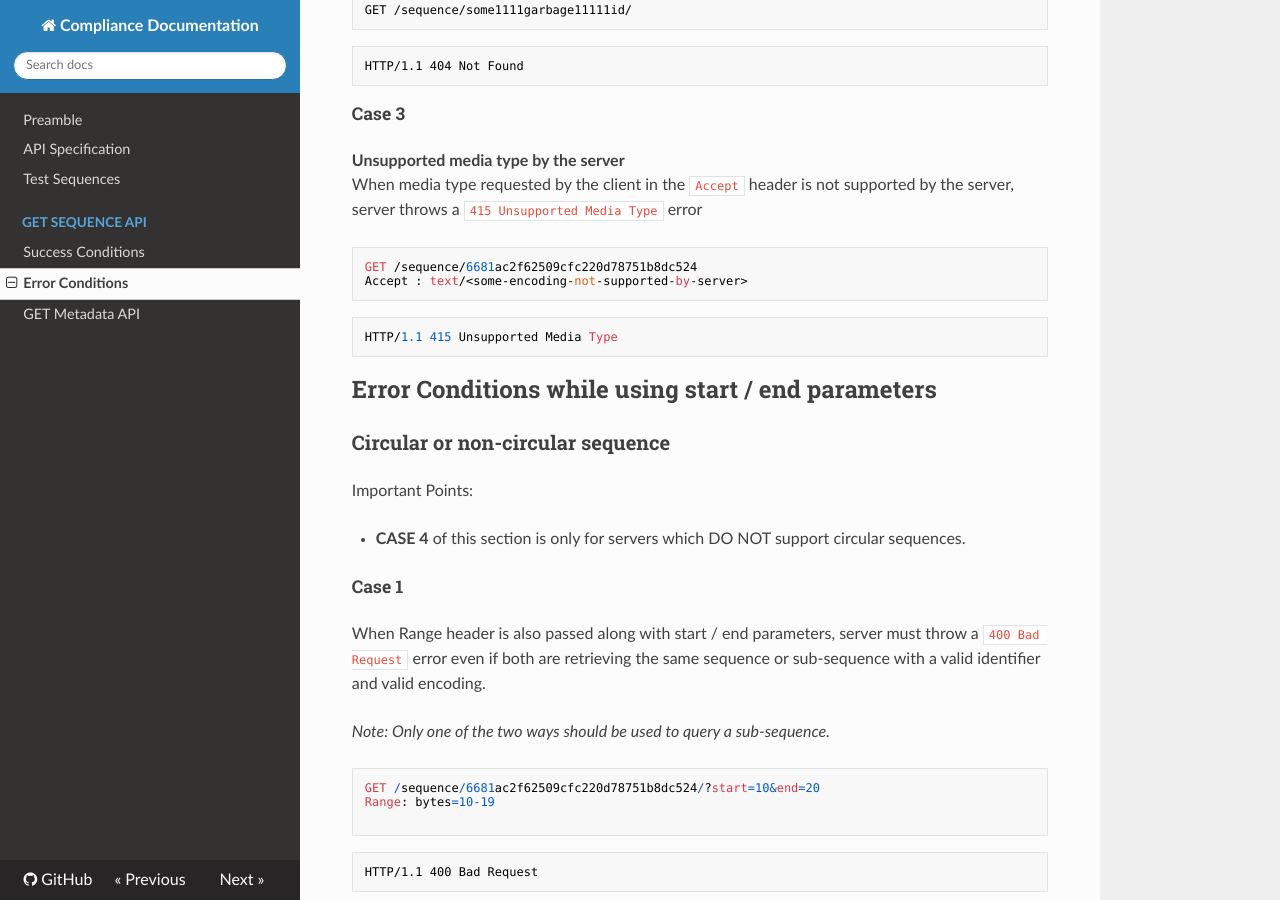
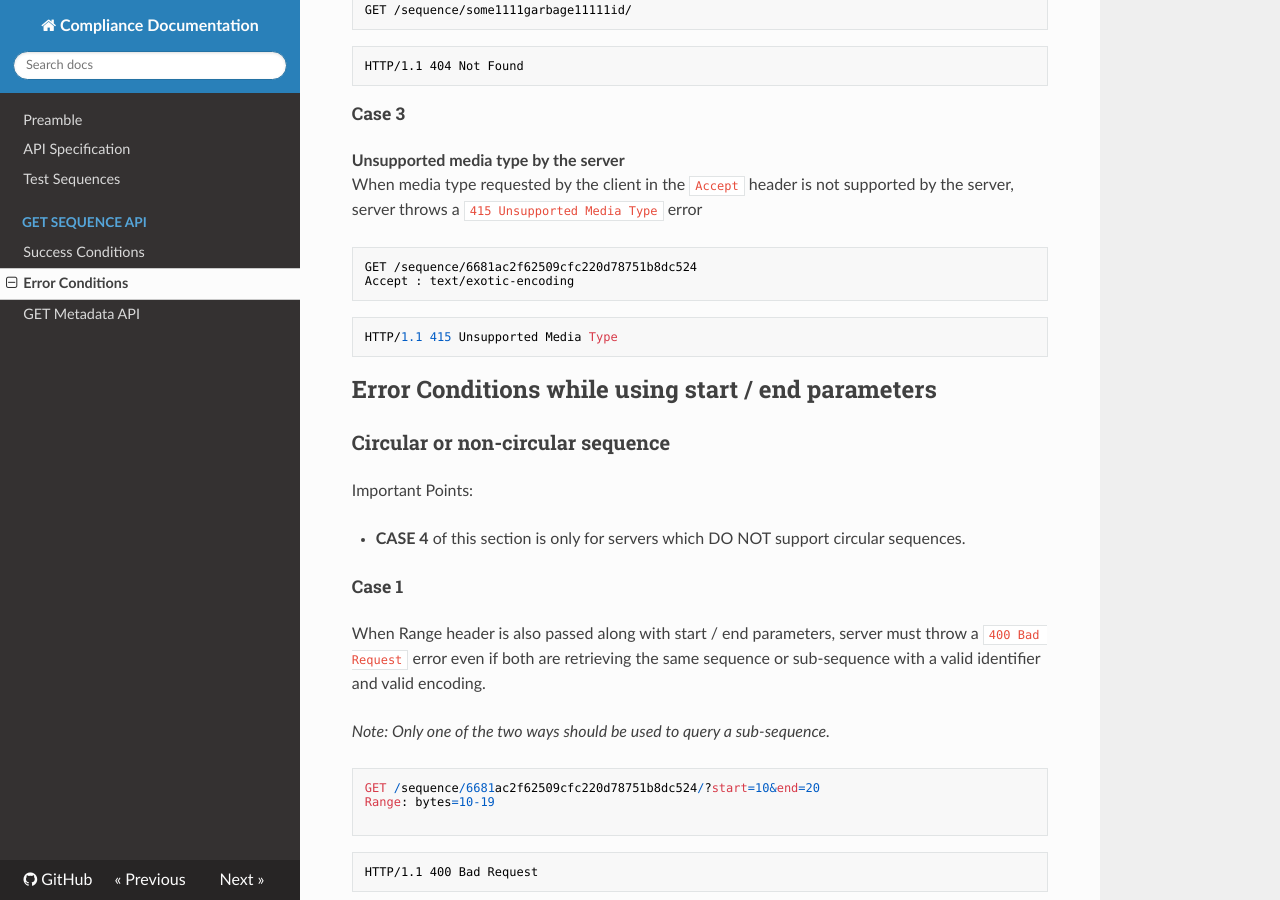
Before and after one commit to ga4gh/refget-compliance-suite, an MkDocs documentation site: the page built from docs/GET_sequence_API/errors.md, in a window 1280 px wide and 900 px high, scrolled down 628 px. Built offline with MkDocs 1.6.1, drawn with Linux system fonts in a browser that asks for light colours; nearby versions of some CDN libraries; old or Windows-style settings are respelled for this version of MkDocs.

Commit message:
Update errors.md

````diff
--- a/docs/GET_sequence_API/errors.md
+++ b/docs/GET_sequence_API/errors.md
@@ -30,7 +30,7 @@ When media type requested by the client in the `Accept` header is not supported
 
 ```
 GET /sequence/6681ac2f62509cfc220d78751b8dc524
-Accept : text/<some-encoding-not-supported-by-server>
+Accept : text/exotic-encoding
 ```
 
 ```
````
